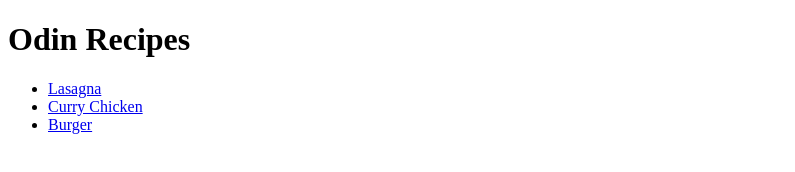
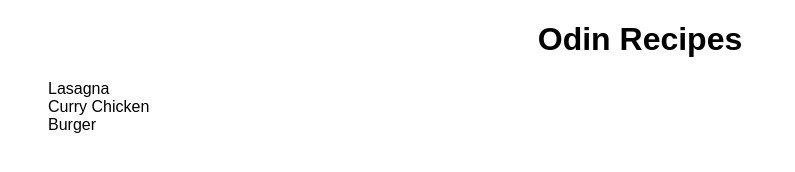
Before and after one commit to vVinci/odin-recipes, a plain HTML site: page index.html in a window 1280 px wide. Shown: the whole page, without its empty margins (0-795 px from the left). Drawn offline with Linux system fonts and the light colour scheme.

Commit message:
no change

```diff
--- a/index.html
+++ b/index.html
@@ -5,6 +5,7 @@
   <meta charset="UTF-8">
   <meta name="viewport" content="width=device-width, initial-scale=1.0">
   <title>Odin Recipes</title>
+  <link rel="stylesheet" href="style.css">
 </head>
 
 <body>
--- /dev/null
+++ b/style.css
@@ -0,0 +1,13 @@
+* {
+  font-family: Arial, "Helvetica Neue", Helvetica, sans-serif;
+  text-decoration: none;
+  color: black;
+}
+
+h1 {
+  text-align: center;
+}
+
+ul {
+  list-style: none;
+}
```
